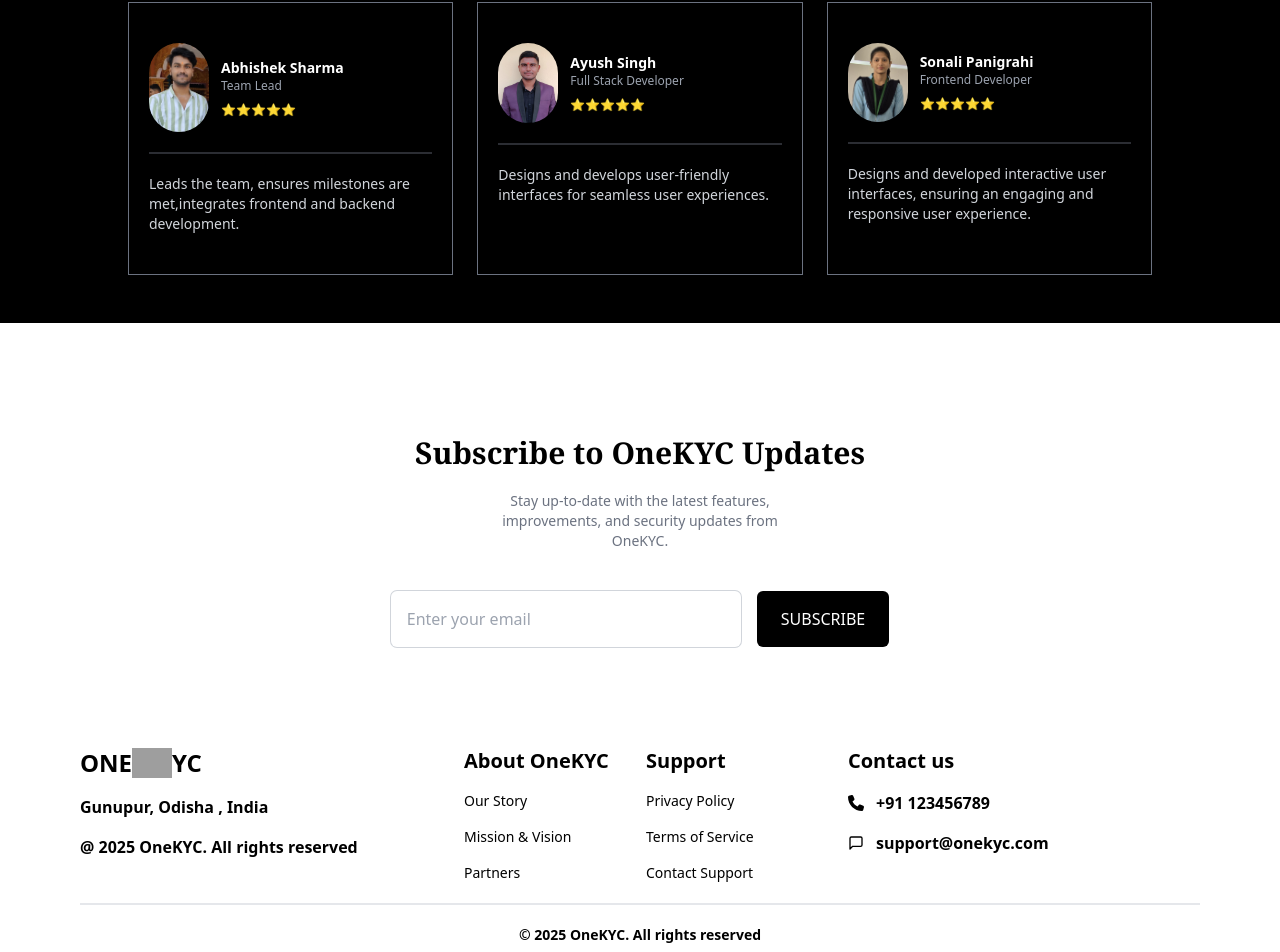
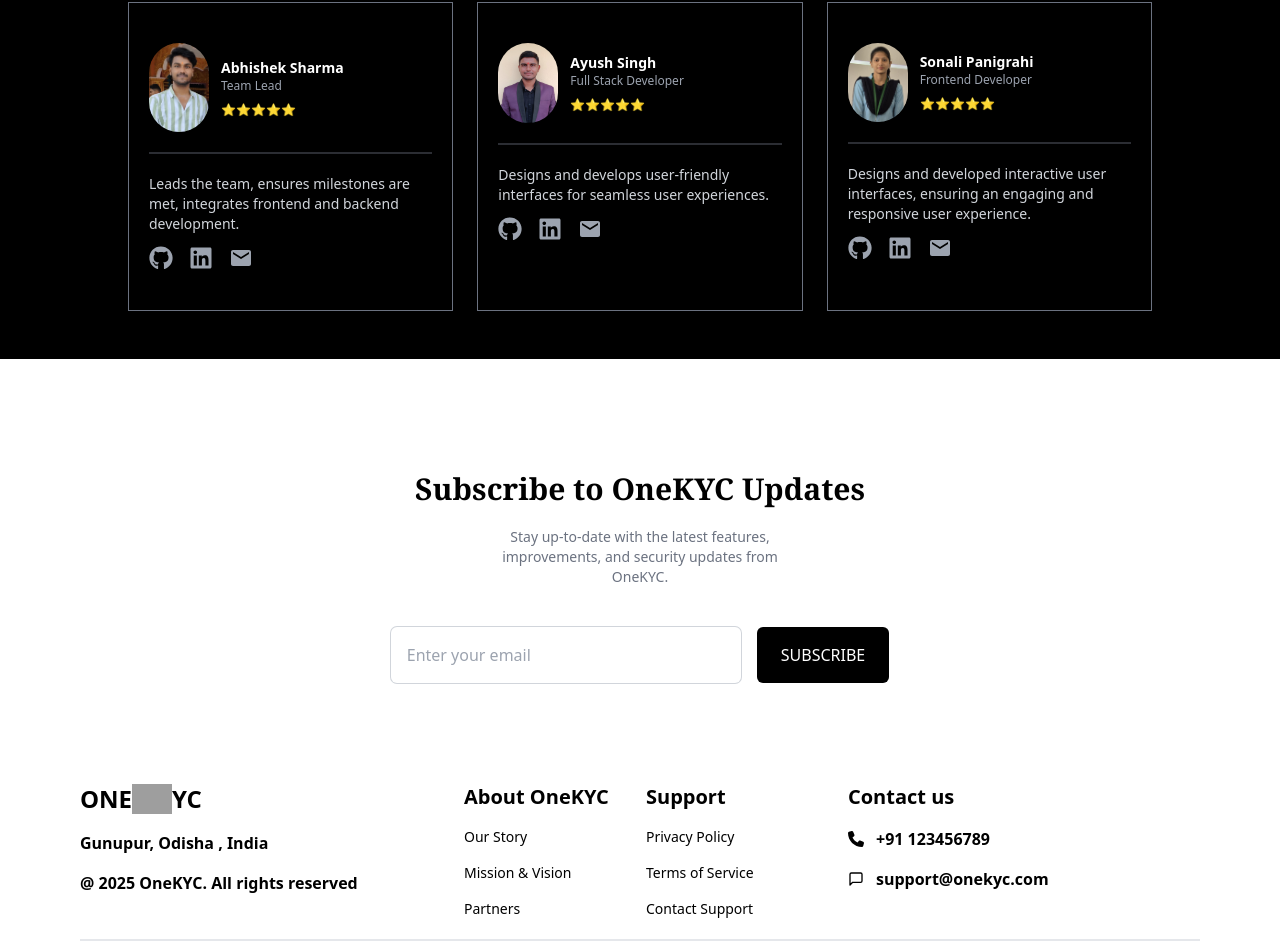
Before and after one commit to abhisheksharma226/onekyc-ui, a React (Vite) app: page / in a window 1280 px wide. Shown: the part 2347-3299 px from the top of the page. Built offline with nearby package versions, Linux system fonts and the light colour scheme; grey boxes are pictures that could not be loaded.

Commit message:
developers update1

```diff
--- a/package.json
+++ b/package.json
@@ -13,7 +13,7 @@
     "framer-motion": "^11.5.4",
     "react": "^18.3.1",
     "react-dom": "^18.3.1",
-    "react-icons": "^5.3.0",
+    "react-icons": "^5.4.0",
     "react-router-dom": "^7.1.3"
   },
   "devDependencies": {
--- a/src/components/Testimonial/Testimonial.jsx
+++ b/src/components/Testimonial/Testimonial.jsx
@@ -1,6 +1,8 @@
 import React from "react";
-import { delay, motion } from "framer-motion";
+import { motion } from "framer-motion";
 import { SlideLeft, SlideUp } from "../../animation/animate";
+import { FaGithub, FaLinkedin } from "react-icons/fa";
+import { MdEmail } from "react-icons/md";
 
 const TestimonialData = [
   {
@@ -8,7 +10,10 @@
     name: "Abhishek Sharma",
     designation: "Team Lead",
     img: "/src/assets/developers/abhi.jpg",
-    text: "Leads the team, ensures milestones are met,integrates frontend and backend development.",
+    text: "Leads the team, ensures milestones are met, integrates frontend and backend development.",
+    github: "https://github.com/abhisheksharma226",
+    linkedin: "https://www.linkedin.com/in/abhisheksharma-731676205/",
+    gmail: "mailto:avisheksharma2004@gmail.com",
     delay: 0.2,
   },
   {
@@ -17,6 +22,9 @@
     designation: "Full Stack Developer",
     img: "/src/assets/developers/ayush.jpg",
     text: "Designs and develops user-friendly interfaces for seamless user experiences.",
+    github: "https://github.com/ayushsingh1859",
+    linkedin: "https://www.linkedin.com/in/ayush-singh-373706273/",
+    gmail: "mailto:ayushsingh18777@gmail.com",
     delay: 0.4,
   },
   {
@@ -25,13 +33,17 @@
     designation: "Frontend Developer",
     img: "/src/assets/developers/sonali.jpg",
     text: "Designs and developed interactive user interfaces, ensuring an engaging and responsive user experience.",
+    github: "https://github.com/sonalipanigrahi2622",
+    linkedin: "https://www.linkedin.com/in/sonali-panigrahi-18113a294/",
+    gmail: "mailto:panigrahisonali278@gmail.com",
     delay: 0.6,
   },
 ];
+
 const Testimonial = () => {
   return (
     <div className="py-14" id="Developers">
-      {/* heading title */}
+      {/* Heading title */}
       <div className="space-y-4 text-center max-w-[550px] mx-auto mb-8">
         <motion.h1
           variants={SlideUp(0.2)}
@@ -50,11 +62,10 @@
           A skilled team of developers dedicated to building secure, efficient, and innovative solutions for seamless KYC management.
         </motion.p>
       </div>
-      {/* tesitomonial cards */}
+      {/* Testimonial cards */}
       <div className="bg-black p-12">
         <div className="container grid grid-cols-1 md:grid-cols-3 gap-6">
-          {TestimonialData.map((card) => {
-            return (
+          {TestimonialData.map((card) => (
             <motion.div
               variants={SlideLeft(card.delay)}
               initial="initial"
@@ -84,10 +95,34 @@
                 <p className="text-sm text-gray-300 group-hover:text-black duration-300">
                   {card.text}
                 </p>
+                {/* Social Links */}
+                <div className="flex gap-4 mt-3">
+                  <a
+                    href={card.github}
+                    target="_blank"
+                    rel="noopener noreferrer"
+                    className="text-gray-400 hover:text-gray-800 group-hover:text-black"
+                  >
+                    <FaGithub size={24} />
+                  </a>
+                  <a
+                    href={card.linkedin}
+                    target="_blank"
+                    rel="noopener noreferrer"
+                    className="text-gray-400 hover:text-blue-700 group-hover:text-black"
+                  >
+                    <FaLinkedin size={24} />
+                  </a>
+                  <a
+                    href={card.gmail}
+                    className="text-gray-400 hover:text-red-500 group-hover:text-black"
+                  >
+                    <MdEmail size={24} />
+                  </a>
+                </div>
               </div>
             </motion.div>
-            );
-          })}
+          ))}
         </div>
       </div>
     </div>
```
Also changed, not shown: 1 other file (tests, documents, lock files or other folders). Lines whose indentation alone changed are shown as unchanged.
